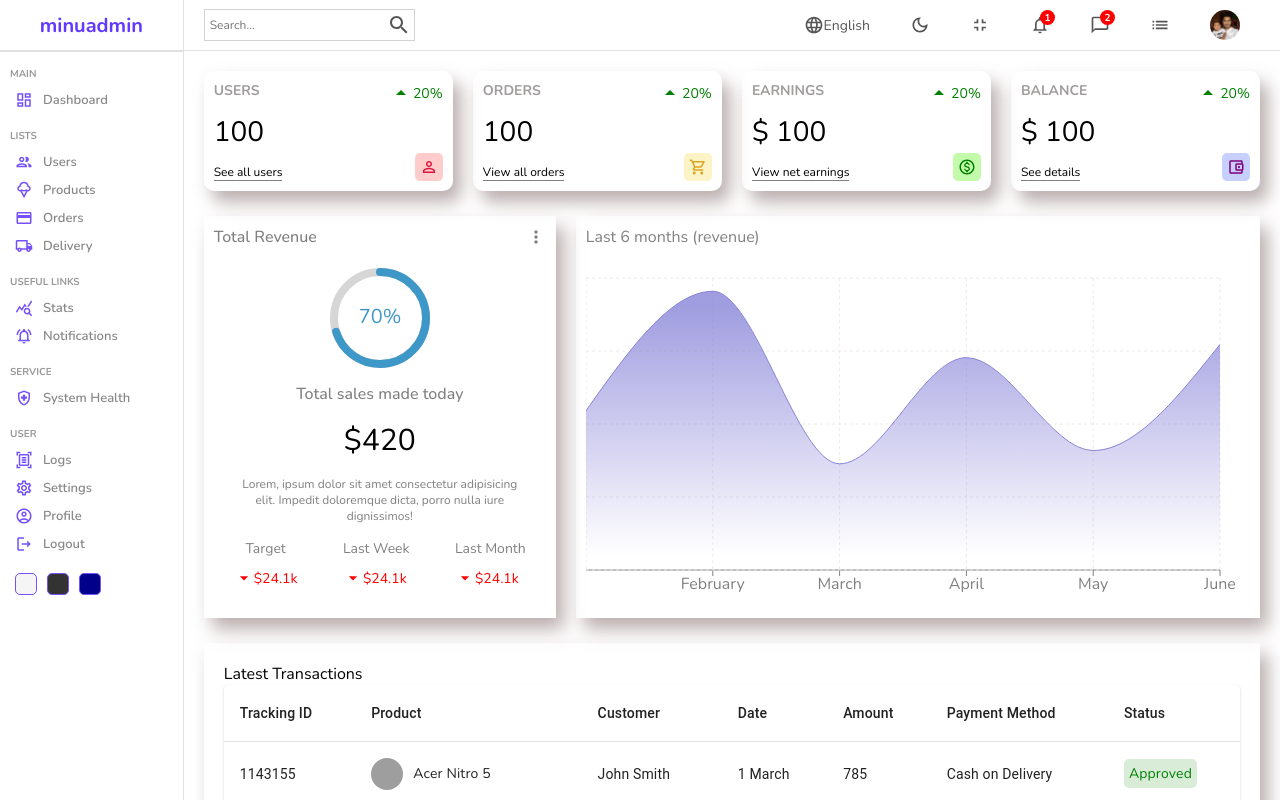
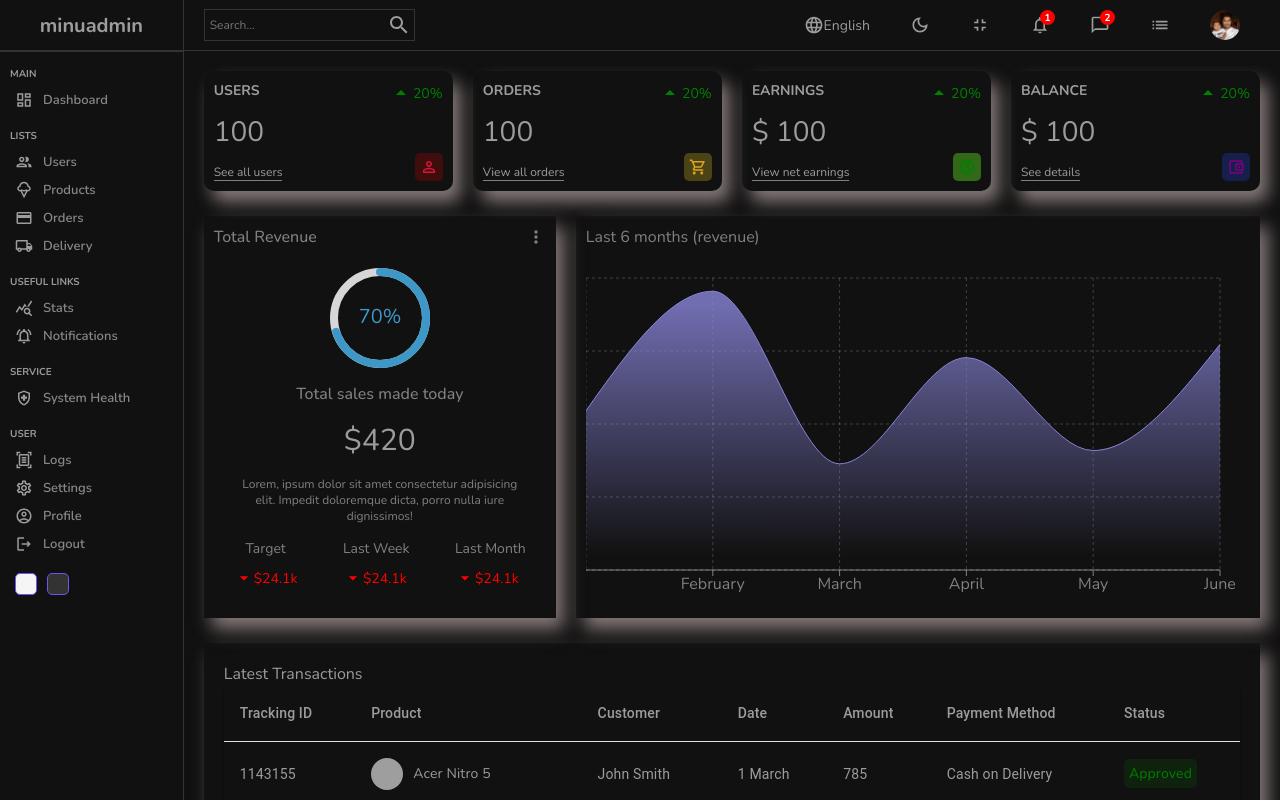
Before and after one commit to minhaj-boop/react-admin-panel-client, a React (Create React App) app: page / in a window 1280 px wide. Shown: the top 800 px of the page. Built offline with nearby package versions, Linux system fonts and the light colour scheme; grey boxes are pictures that could not be loaded.

Commit message:
dark mode added

```diff
--- a/src/App.js
+++ b/src/App.js
@@ -1,14 +1,21 @@
+import { useContext } from "react";
 import { BrowserRouter as Router, Route, Routes } from "react-router-dom";
+import { DarkModeContext } from "./context/darkModeContext";
 import { productInputs, userInputs } from "./formSource";
 import Home from "./Pages/Home/Home";
 import List from "./Pages/List/List";
 import Login from "./Pages/Login/Login";
 import New from "./Pages/New/New";
 import Single from "./Pages/Single/Single";
+import "./style/dark.scss";
+
 
 function App() {
+
+  const { darkMode } = useContext(DarkModeContext);
+
   return (
-    <div>
+    <div className={darkMode ? "app dark" : "app"}>
       <Router>
 
         <Routes>
--- a/src/Components/Navigation/Navigation.jsx
+++ b/src/Components/Navigation/Navigation.jsx
@@ -1,46 +1,52 @@
-import React from 'react';
-import './Navigation.scss';
-import SearchOutlinedIcon from '@mui/icons-material/SearchOutlined';
-import LanguageOutlinedIcon from '@mui/icons-material/LanguageOutlined';
-import DarkModeOutlinedIcon from '@mui/icons-material/DarkModeOutlined';
-import FullscreenExitOutlinedIcon from '@mui/icons-material/FullscreenExitOutlined';
-import NotificationsNoneOutlinedIcon from '@mui/icons-material/NotificationsNoneOutlined';
-import ChatBubbleOutlineOutlinedIcon from '@mui/icons-material/ChatBubbleOutlineOutlined';
-import ListOutlinedIcon from '@mui/icons-material/ListOutlined';
-import avatar from '../../images/avatar.jpg'
+import React, { useContext } from "react";
+import "./Navigation.scss";
+import SearchOutlinedIcon from "@mui/icons-material/SearchOutlined";
+import LanguageOutlinedIcon from "@mui/icons-material/LanguageOutlined";
+import DarkModeOutlinedIcon from "@mui/icons-material/DarkModeOutlined";
+import FullscreenExitOutlinedIcon from "@mui/icons-material/FullscreenExitOutlined";
+import NotificationsNoneOutlinedIcon from "@mui/icons-material/NotificationsNoneOutlined";
+import ChatBubbleOutlineOutlinedIcon from "@mui/icons-material/ChatBubbleOutlineOutlined";
+import ListOutlinedIcon from "@mui/icons-material/ListOutlined";
+import avatar from "../../images/avatar.jpg";
+import { DarkModeContext } from "../../context/darkModeContext";
 
 const Navigation = () => {
+  const { dispatch } = useContext(DarkModeContext);
+
   return (
     <div className="navbar">
       <div className="wrapper">
         <div className="search">
           <input type="text" placeholder="Search..." />
-                        <SearchOutlinedIcon/>
+          <SearchOutlinedIcon />
         </div>
         <div className="items">
           <div className="item">
-                        <LanguageOutlinedIcon className="icon"/>
+            <LanguageOutlinedIcon className="icon" />
             English
           </div>
           <div className="item">
-                        <DarkModeOutlinedIcon className="icon"/>
+            <DarkModeOutlinedIcon
+              className="icon"
+              onClick={() => dispatch({ type: "TOGGLE" })}
+            />
           </div>
           <div className="item">
-                        <FullscreenExitOutlinedIcon className="icon"/>
+            <FullscreenExitOutlinedIcon className="icon" />
           </div>
           <div className="item">
-                        <NotificationsNoneOutlinedIcon className="icon"/>
+            <NotificationsNoneOutlinedIcon className="icon" />
             <div className="counter">1</div>
           </div>
           <div className="item">
-                        <ChatBubbleOutlineOutlinedIcon className="icon"/>
+            <ChatBubbleOutlineOutlinedIcon className="icon" />
             <div className="counter">2</div>
           </div>
           <div className="item">
-                        <ListOutlinedIcon className="icon"/>
+            <ListOutlinedIcon className="icon" />
           </div>
           <div className="item">
-                        <img src={avatar} alt="" className="avatar"/>
+            <img src={avatar} alt="" className="avatar" />
           </div>
         </div>
       </div>
--- a/src/Components/Navigation/Navigation.scss
+++ b/src/Components/Navigation/Navigation.scss
@@ -35,6 +35,7 @@
         position: relative;
         .icon {
           font-size: 20px;
+          cursor: pointer;
         }
         .avatar {
           width: 30px;
--- a/src/Components/Sidebar/Sidebar.jsx
+++ b/src/Components/Sidebar/Sidebar.jsx
@@ -1,86 +1,102 @@
-import React from 'react';
-import './Sidebar.scss'
-import DashboardOutlinedIcon from '@mui/icons-material/DashboardOutlined';
-import GroupOutlinedIcon from '@mui/icons-material/GroupOutlined';
-import IcecreamOutlinedIcon from '@mui/icons-material/IcecreamOutlined';
-import LocalShippingOutlinedIcon from '@mui/icons-material/LocalShippingOutlined';
-import QueryStatsOutlinedIcon from '@mui/icons-material/QueryStatsOutlined';
-import NotificationsActiveOutlinedIcon from '@mui/icons-material/NotificationsActiveOutlined';
-import HealthAndSafetyOutlinedIcon from '@mui/icons-material/HealthAndSafetyOutlined';
-import DocumentScannerOutlinedIcon from '@mui/icons-material/DocumentScannerOutlined';
-import SettingsOutlinedIcon from '@mui/icons-material/SettingsOutlined';
-import AccountCircleOutlinedIcon from '@mui/icons-material/AccountCircleOutlined';
-import LogoutOutlinedIcon from '@mui/icons-material/LogoutOutlined';
-import CreditCardOutlinedIcon from '@mui/icons-material/CreditCardOutlined';
+import React, { useContext } from "react";
+import "./Sidebar.scss";
+import DashboardOutlinedIcon from "@mui/icons-material/DashboardOutlined";
+import GroupOutlinedIcon from "@mui/icons-material/GroupOutlined";
+import IcecreamOutlinedIcon from "@mui/icons-material/IcecreamOutlined";
+import LocalShippingOutlinedIcon from "@mui/icons-material/LocalShippingOutlined";
+import QueryStatsOutlinedIcon from "@mui/icons-material/QueryStatsOutlined";
+import NotificationsActiveOutlinedIcon from "@mui/icons-material/NotificationsActiveOutlined";
+import HealthAndSafetyOutlinedIcon from "@mui/icons-material/HealthAndSafetyOutlined";
+import DocumentScannerOutlinedIcon from "@mui/icons-material/DocumentScannerOutlined";
+import SettingsOutlinedIcon from "@mui/icons-material/SettingsOutlined";
+import AccountCircleOutlinedIcon from "@mui/icons-material/AccountCircleOutlined";
+import LogoutOutlinedIcon from "@mui/icons-material/LogoutOutlined";
+import CreditCardOutlinedIcon from "@mui/icons-material/CreditCardOutlined";
+
+import { Link } from "react-router-dom";
+import { DarkModeContext } from "../../context/darkModeContext";
 
 const Sidebar = () => {
+  const { dispatch } = useContext(DarkModeContext);
+
   return (
     <div className="sidebar">
       <div className="top">
+        <Link to="/" style={{ textDecoration: "none" }}>
           <span className="logo">minuadmin</span>
+        </Link>
       </div>
       <hr />
       <div className="center">
         <ul>
           <p className="title">MAIN</p>
           <li>
-                        <DashboardOutlinedIcon className="icon"/>
+            <DashboardOutlinedIcon className="icon" />
             <span>Dashboard</span>
           </li>
           <p className="title">LISTS</p>
+          <Link to="/users" style={{ textDecoration: "none" }}>
             <li>
-                        <GroupOutlinedIcon className="icon"/>
+              <GroupOutlinedIcon className="icon" />
               <span>Users</span>
             </li>
+          </Link>
+          <Link to="/products" style={{ textDecoration: "none" }}>
             <li>
-                        <IcecreamOutlinedIcon className="icon"/>
+              <IcecreamOutlinedIcon className="icon" />
               <span>Products</span>
             </li>
+          </Link>
           <li>
-                        <CreditCardOutlinedIcon className="icon"/>
+            <CreditCardOutlinedIcon className="icon" />
             <span>Orders</span>
           </li>
           <li>
-                        <LocalShippingOutlinedIcon className="icon"/>
+            <LocalShippingOutlinedIcon className="icon" />
             <span>Delivery</span>
           </li>
           <p className="title">USEFUL LINKS</p>
           <li>
-                        <QueryStatsOutlinedIcon className="icon"/>
+            <QueryStatsOutlinedIcon className="icon" />
             <span>Stats</span>
           </li>
           <li>
-                        <NotificationsActiveOutlinedIcon className="icon"/>
+            <NotificationsActiveOutlinedIcon className="icon" />
             <span>Notifications</span>
           </li>
           <p className="title">SERVICE</p>
           <li>
-                        <HealthAndSafetyOutlinedIcon className="icon"/>
+            <HealthAndSafetyOutlinedIcon className="icon" />
             <span>System Health</span>
           </li>
           <p className="title">USER</p>
           <li>
-                        <DocumentScannerOutlinedIcon className="icon"/>
+            <DocumentScannerOutlinedIcon className="icon" />
             <span>Logs</span>
           </li>
           <li>
-                        <SettingsOutlinedIcon className="icon"/>
+            <SettingsOutlinedIcon className="icon" />
             <span>Settings</span>
           </li>
           <li>
-                        <AccountCircleOutlinedIcon className="icon"/>
+            <AccountCircleOutlinedIcon className="icon" />
             <span>Profile</span>
           </li>
           <li>
-                        <LogoutOutlinedIcon className="icon"/>
+            <LogoutOutlinedIcon className="icon" />
             <span>Logout</span>
           </li>
         </ul>
       </div>
       <div className="bottom">
-                <div className="colorOptions"></div>
-                <div className="colorOptions"></div>
-                <div className="colorOptions"></div>
+        <div
+          className="colorOptions"
+          onClick={() => dispatch({ type: "LIGHT" })}
+        ></div>
+        <div
+          className="colorOptions"
+          onClick={() => dispatch({ type: "DARK" })}
+        ></div>
       </div>
     </div>
   );
--- /dev/null
+++ b/src/context/darkModeContext.js
@@ -0,0 +1,14 @@
+import { createContext, useReducer } from "react";
+import DarkModeReducer from "./darkModeReducer";
+
+const INITIAL_STATE = {
+    darkMode: true,
+};
+
+export const DarkModeContext = createContext(INITIAL_STATE);
+
+export const DarkModeContextProvider = ({ children }) => {
+    const [state, dispatch] = useReducer(DarkModeReducer, INITIAL_STATE);
+
+    return <DarkModeContext.Provider value={{ darkMode: state.darkMode, dispatch }}>{children}</DarkModeContext.Provider>
+}
--- /dev/null
+++ b/src/context/darkModeReducer.js
@@ -0,0 +1,23 @@
+const DarkModeReducer = (state, action) => {
+    switch (action.type) {
+        case "LIGHT": {
+            return {
+                darkMode: false
+            }
+        }
+        case "DARK": {
+            return {
+                darkMode: true
+            }
+        }
+        case "TOGGLE": {
+            return {
+                darkMode: !state.darkMode
+            }
+        }
+        default:
+            return state;
+    }
+};
+
+export default DarkModeReducer;
--- a/src/index.js
+++ b/src/index.js
@@ -1,10 +1,13 @@
 import React from 'react';
 import ReactDOM from 'react-dom';
 import App from './App';
+import { DarkModeContextProvider } from './context/darkModeContext';
 
 ReactDOM.render(
   <React.StrictMode>
-    <App />
+    <DarkModeContextProvider>
+      <App />
+    </DarkModeContextProvider>
   </React.StrictMode>,
   document.getElementById('root')
 );
--- /dev/null
+++ b/src/style/dark.scss
@@ -0,0 +1,66 @@
+.app.dark {
+  background-color: #111;
+  color: rgb(156, 156, 156);
+
+  .chartGrid {
+      stroke: rgba(228,228,228,0.219);
+  }
+
+  .table {
+      background-color: #111;
+
+      .tableCell {
+        color: rgb(156, 156, 156);
+      }
+  }
+
+  .navbar {
+    color: rgb(156, 156, 156);
+    border-color: #333;
+    .search {
+        border-color: #333;
+    }
+  }
+
+  .sidebar {
+      background-color: #111;
+      border-color: #333;
+
+      .top {
+        .logo {
+            color: rgb(156, 156, 156);
+        }
+      }
+      hr {
+          border-color: #333;
+      }
+
+      ul {
+          li {
+              &:hover {
+                  background-color: #333;
+              }
+              .icon {
+                  color: rgb(156, 156, 156);
+              }
+          }
+      }
+  }
+  .datatable {
+      .datagrid {
+          color: rgb(156, 156, 156);
+          border: none;
+
+          .viewButton,
+          .deleteButton,
+          .cellWithStatus {
+              color:rgb(156, 156, 156);
+              border: none;
+          }
+      }
+  }
+
+  input {
+      background-color: transparent;
+  }
+}
```
Also changed, not shown: src/Components/Datatable/Datatable.jsx (+12 -2 lines), src/Components/Datatable/Datatable.scss (+22 -0 lines). Lines whose indentation alone changed are shown as unchanged.
